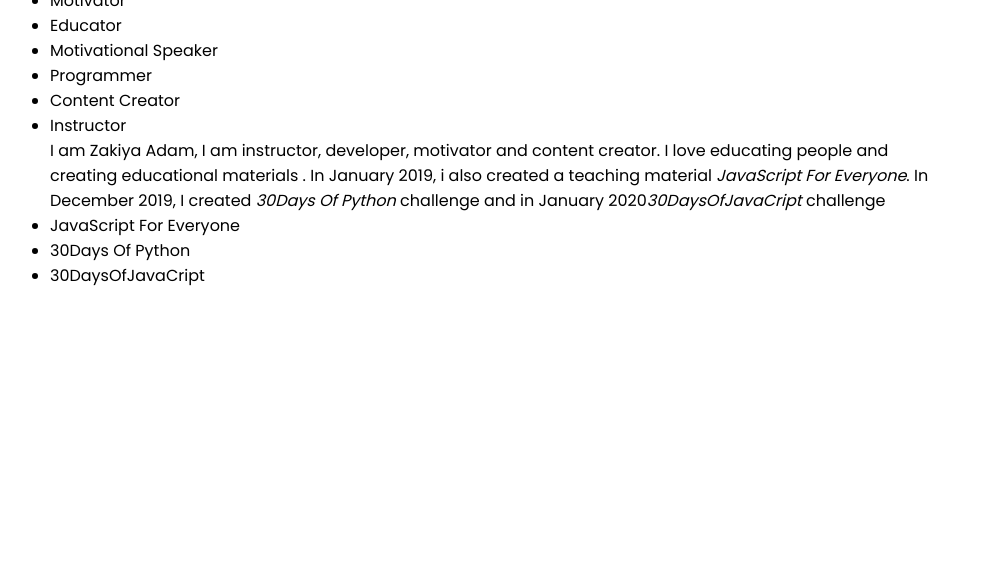
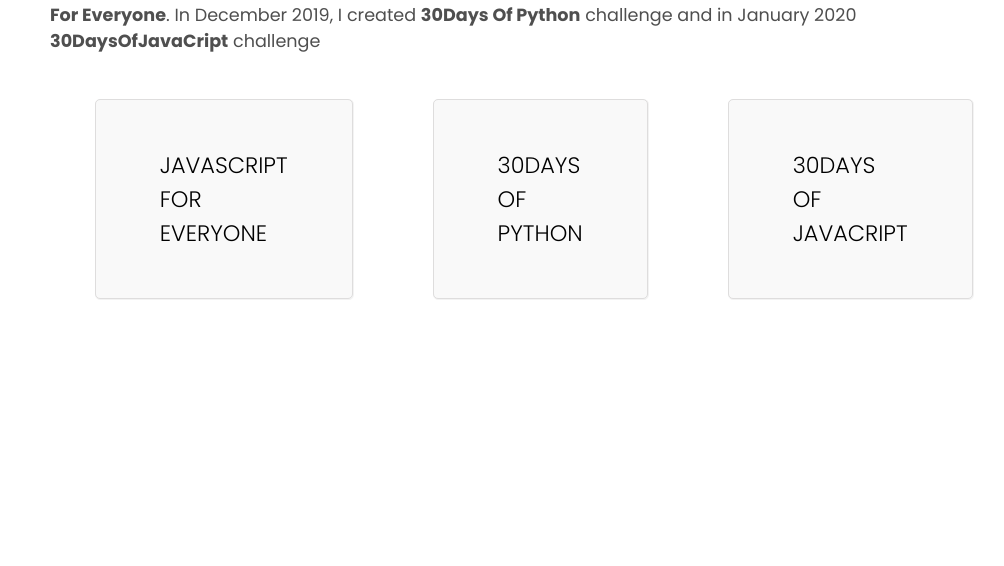
Before and after one commit to bintadam/me, a plain HTML site: page index.html in a window 1280 px wide. Shown: the part 234-800 px from the top of the page, without its empty margins (142-1146 px from the left). Drawn offline with Linux system fonts and the light colour scheme.

Commit message:
add style

```diff
--- a/index.html
+++ b/index.html
@@ -10,21 +10,21 @@
     <body>
         <h1>Zakiya Adam</h1>
         <div class="list">
-            <ul>
+            <!-- <ul>
                 <li>Motivator</li>
                 <li>Educator</li>
                 <li>Motivational Speaker</li>
                 <li>Programmer</li>
                 <li>Content Creator</li>
                 <li>Instructor</li>
-            </ul>
+            </ul> -->
         </div>
-        <p>I am Zakiya Adam, I am instructor, developer, motivator and content creator. I love educating people and creating educational materials . In January 2019, i also created a teaching material  <em>JavaScript For Everyone</em>. In December 2019, I created <em>30Days Of Python</em> challenge and in January 2020<em>30DaysOfJavaCript</em> challenge </p>
-        <div>
-            <ul>
+        <p>I am Zakiya Adam, I am instructor, developer, motivator and content creator. I love educating people and creating educational materials . In January 2019, i also created a teaching material  <strong>JavaScript For Everyone</strong>. In December 2019, I created <strong> 30Days Of Python</strong> challenge and in January 2020<strong> 30DaysOfJavaCript</strong> challenge </p>
+        <div class="challenges">
+            <ul class="challenges-list">
                 <li>JavaScript For Everyone</li>
                 <li>30Days Of Python</li>
-                <li>30DaysOfJavaCript</li>
+                <li>30Days Of JavaCript</li>
             </ul>
         </div>
         <script src="script.js"></script>
--- a/styles.css
+++ b/styles.css
@@ -8,12 +8,44 @@
 
 body{
     font-family: 'Poppins', sans-serif;
-    padding: 8% 15%;
+    padding: 5% 15%;
     box-sizing: border-box;
 }
 
 h1{
-    letter-spacing: 5px;
+    letter-spacing: 8px;
     font-size: 5rem;
     font-weight: 400;
 }
+
+.list{
+    background-color: rgb(239, 215, 215);
+}
+
+p{
+    font-weight: 400;
+    color: #4f4f4f;
+    font-size: 1.1rem;
+}
+
+.challenges{
+    font-weight: 300;
+    font-size: 1.4rem;
+}
+
+.challenges-list{
+    list-style-type: none;
+    display: grid;
+    grid-template-columns: repeat(3, 1fr);
+    gap: 5rem;
+    margin: 5%;
+    text-transform: uppercase;
+}
+
+.challenges-list li {
+    border: 0.5px solid rgb(222, 221, 221);
+    padding : 3rem 4rem;
+    border-radius: 5px;
+    box-shadow: 0.5px 0.5px 0.5px 0.5px rgb(243, 243, 243);
+    background-color: #f9f9f9;
+}
```
